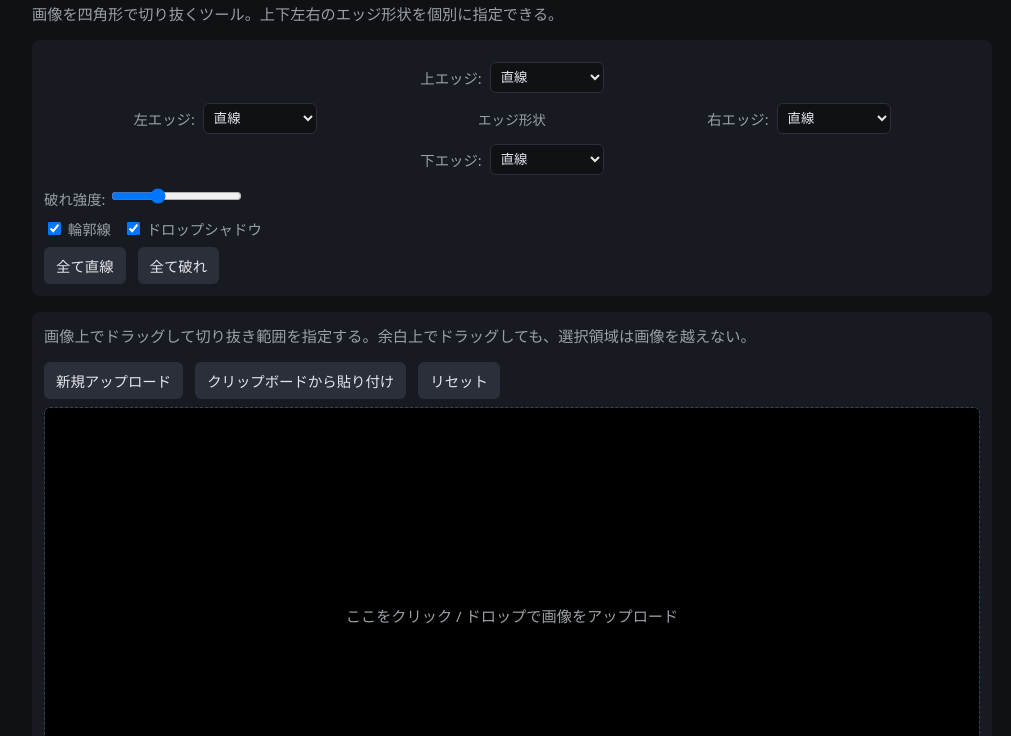
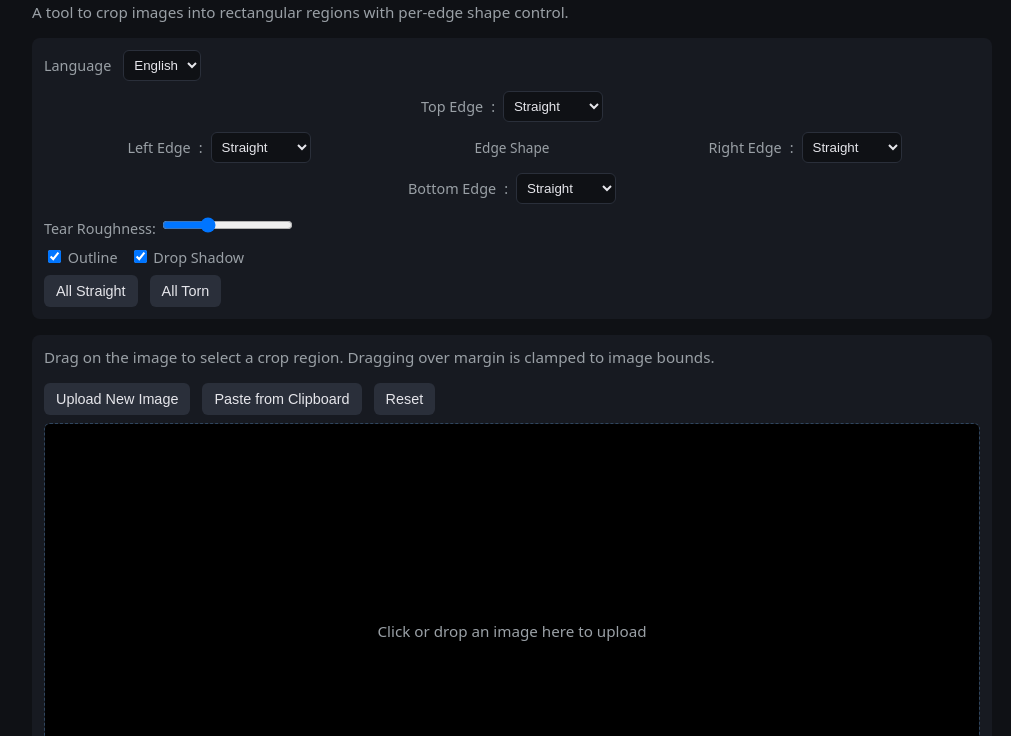
Before and after one commit to moriwaka/papercrop, a plain HTML site: page index.html in a window 1280 px wide. Shown: the part 64-800 px from the top of the page, without its empty margins (128-1139 px from the left). Drawn offline with Linux system fonts and the light colour scheme.

Commit message:
Add Japanese and English UI localization

```diff
--- a/app.js
+++ b/app.js
@@ -7,10 +7,23 @@ const copyBtn = document.getElementById('copyBtn');
 const resetBtn = document.getElementById('resetBtn');
 const newUploadBtn = document.getElementById('newUploadBtn');
 const pasteUploadBtn = document.getElementById('pasteUploadBtn');
+const langSelect = document.getElementById('langSelect');
 const roughnessInput = document.getElementById('roughness');
 const outlineEnabled = document.getElementById('outlineEnabled');
 const shadowEnabled = document.getElementById('shadowEnabled');
 const srcDropZone = document.getElementById('srcDropZone');
+const srcHint = document.getElementById('srcHint');
+const mainDesc = document.getElementById('mainDesc');
+const sourceDesc = document.getElementById('sourceDesc');
+const langLabel = document.getElementById('langLabel');
+const edgeTopLabel = document.getElementById('edgeTopLabel');
+const edgeRightLabel = document.getElementById('edgeRightLabel');
+const edgeBottomLabel = document.getElementById('edgeBottomLabel');
+const edgeLeftLabel = document.getElementById('edgeLeftLabel');
+const edgeCenterLabel = document.getElementById('edgeCenterLabel');
+const roughnessLabel = document.getElementById('roughnessLabel');
+const outlineLabel = document.getElementById('outlineLabel');
+const shadowLabel = document.getElementById('shadowLabel');
 
 const edgeTop = document.getElementById('edgeTop');
 const edgeRight = document.getElementById('edgeRight');
@@ -32,9 +45,127 @@ let dragging = false;
 let startX = 0, startY = 0;
 let rect = null;
 let currentObjectUrl = null;
+let currentLang = 'ja';
 
 const PAD = 32;           // 画像まわりの余白(px)
 let imgOX = 0, imgOY = 0; // 画像の描画オフセット
+const I18N = {
+  ja: {
+    langLabel: '言語',
+    mainDesc: '画像を四角形で切り抜くツール。上下左右のエッジ形状を個別に指定できる。',
+    edgeTopLabel: '上エッジ',
+    edgeRightLabel: '右エッジ',
+    edgeBottomLabel: '下エッジ',
+    edgeLeftLabel: '左エッジ',
+    edgeCenterLabel: 'エッジ形状',
+    roughnessLabel: '破れ強度',
+    outlineLabel: '輪郭線',
+    shadowLabel: 'ドロップシャドウ',
+    allStraightBtn: '全て直線',
+    allTornBtn: '全て破れ',
+    sourceDesc: '画像上でドラッグして切り抜き範囲を指定する。余白上でドラッグしても、選択領域は画像を越えない。',
+    newUploadBtn: '新規アップロード',
+    pasteUploadBtn: 'クリップボードから貼り付け',
+    resetBtn: 'リセット',
+    srcHint: 'ここをクリック / ドロップで画像をアップロード',
+    cropBtn: 'Crop',
+    downloadBtn: 'Download PNG',
+    copyBtn: 'Copy to clipboard',
+    edgeStraight: '直線',
+    edgeTorn: '紙を破った風',
+    alertLoadFail: '画像の読み込みに失敗しました',
+    alertClipboardUnsupported: 'このブラウザではクリップボード読み取りに対応していません',
+    alertClipboardNoImage: 'クリップボードに画像がありません',
+    alertClipboardReadFail: 'クリップボードからの読み取りに失敗しました',
+    alertClipboardCopyFail: 'クリップボードへのコピーに失敗しました'
+  },
+  en: {
+    langLabel: 'Language',
+    mainDesc: 'A tool to crop images into rectangular regions with per-edge shape control.',
+    edgeTopLabel: 'Top Edge',
+    edgeRightLabel: 'Right Edge',
+    edgeBottomLabel: 'Bottom Edge',
+    edgeLeftLabel: 'Left Edge',
+    edgeCenterLabel: 'Edge Shape',
+    roughnessLabel: 'Tear Roughness',
+    outlineLabel: 'Outline',
+    shadowLabel: 'Drop Shadow',
+    allStraightBtn: 'All Straight',
+    allTornBtn: 'All Torn',
+    sourceDesc: 'Drag on the image to select a crop region. Dragging over margin is clamped to image bounds.',
+    newUploadBtn: 'Upload New Image',
+    pasteUploadBtn: 'Paste from Clipboard',
+    resetBtn: 'Reset',
+    srcHint: 'Click or drop an image here to upload',
+    cropBtn: 'Crop',
+    downloadBtn: 'Download PNG',
+    copyBtn: 'Copy to Clipboard',
+    edgeStraight: 'Straight',
+    edgeTorn: 'Torn Paper',
+    alertLoadFail: 'Failed to load image',
+    alertClipboardUnsupported: 'Clipboard read is not supported in this browser',
+    alertClipboardNoImage: 'No image found in clipboard',
+    alertClipboardReadFail: 'Failed to read from clipboard',
+    alertClipboardCopyFail: 'Failed to copy to clipboard'
+  }
+};
+
+function t(key){
+  const pack = I18N[currentLang] || I18N.ja;
+  return pack[key] || key;
+}
+
+function applyLanguage(lang){
+  if (!I18N[lang]) lang = 'ja';
+  currentLang = lang;
+  document.documentElement.lang = lang;
+  langSelect.value = lang;
+  try {
+    localStorage.setItem('papercrop_lang', lang);
+  } catch (e){
+    // ignore storage errors
+  }
+
+  langLabel.textContent = t('langLabel');
+  mainDesc.textContent = t('mainDesc');
+  edgeTopLabel.textContent = t('edgeTopLabel');
+  edgeRightLabel.textContent = t('edgeRightLabel');
+  edgeBottomLabel.textContent = t('edgeBottomLabel');
+  edgeLeftLabel.textContent = t('edgeLeftLabel');
+  edgeCenterLabel.textContent = t('edgeCenterLabel');
+  roughnessLabel.textContent = t('roughnessLabel');
+  outlineLabel.textContent = t('outlineLabel');
+  shadowLabel.textContent = t('shadowLabel');
+  allStraightBtn.textContent = t('allStraightBtn');
+  allTornBtn.textContent = t('allTornBtn');
+  sourceDesc.textContent = t('sourceDesc');
+  newUploadBtn.textContent = t('newUploadBtn');
+  pasteUploadBtn.textContent = t('pasteUploadBtn');
+  resetBtn.textContent = t('resetBtn');
+  srcHint.textContent = t('srcHint');
+  cropBtn.textContent = t('cropBtn');
+  downloadBtn.textContent = t('downloadBtn');
+  copyBtn.textContent = t('copyBtn');
+
+  for (const option of document.querySelectorAll('select option[value="straight"]')){
+    option.textContent = t('edgeStraight');
+  }
+  for (const option of document.querySelectorAll('select option[value="torn"]')){
+    option.textContent = t('edgeTorn');
+  }
+}
+
+function getInitialLanguage(){
+  try {
+    const saved = localStorage.getItem('papercrop_lang');
+    if (saved && I18N[saved]) return saved;
+  } catch (e){
+    // ignore storage errors
+  }
+  const navLang = (navigator.language || '').toLowerCase();
+  if (navLang.startsWith('ja')) return 'ja';
+  return 'en';
+}
 
 function setAllEdges(mode){
   edgeTop.value = mode;
@@ -89,7 +220,7 @@ function loadImageFromBlob(blob){
     }
   };
   nextImg.onerror = () => {
-    alert('画像の読み込みに失敗しました');
+    alert(t('alertLoadFail'));
     updateSourceState();
     if (currentObjectUrl === url){
       URL.revokeObjectURL(url);
@@ -146,7 +277,7 @@ srcDropZone.addEventListener('drop', (e) => {
 
 async function uploadFromClipboard(){
   if (!navigator.clipboard || !navigator.clipboard.read){
-    alert('このブラウザではクリップボード読み取りに対応していません');
+    alert(t('alertClipboardUnsupported'));
     return;
   }
   try{
@@ -159,9 +290,9 @@ async function uploadFromClipboard(){
         return;
       }
     }
-    alert('クリップボードに画像がありません');
+    alert(t('alertClipboardNoImage'));
   } catch (e){
-    alert('クリップボードからの読み取りに失敗しました');
+    alert(t('alertClipboardReadFail'));
   }
 }
 
@@ -381,12 +512,12 @@ copyBtn.addEventListener('click', async () => {
   outCanvas.toBlob(async (blob) => {
     try{
       if (!blob){
-        alert('Clipboard copy failed');
+        alert(t('alertClipboardCopyFail'));
         return;
       }
       await navigator.clipboard.write([new ClipboardItem({ 'image/png': blob })]);
     } catch (e){
-      alert('Clipboard copy failed');
+      alert(t('alertClipboardCopyFail'));
     }
   });
 });
@@ -400,3 +531,7 @@ resetBtn.addEventListener('click', () => {
 srcCanvas.width = 960;
 srcCanvas.height = 420;
 updateSourceState();
+applyLanguage(getInitialLanguage());
+langSelect.addEventListener('change', () => {
+  applyLanguage(langSelect.value);
+});
--- a/index.html
+++ b/index.html
@@ -9,46 +9,53 @@
 <body>
 <main>
   <h1>paper crop</h1>
-  <p class="desc">画像を四角形で切り抜くツール。上下左右のエッジ形状を個別に指定できる。</p>
+  <p class="desc" id="mainDesc">画像を四角形で切り抜くツール。上下左右のエッジ形状を個別に指定できる。</p>
   <input type="file" id="fileInput" accept="image/*" hidden>
 
   <div class="panel">
+    <div class="row lang-row">
+      <label for="langSelect" id="langLabel">言語</label>
+      <select id="langSelect">
+        <option value="ja">日本語</option>
+        <option value="en">English</option>
+      </select>
+    </div>
     <div class="controls-block">
       <div class="edge-cross">
-        <label class="edge-top">上エッジ:
+        <label class="edge-top"><span id="edgeTopLabel">上エッジ</span>:
           <select id="edgeTop">
             <option value="straight">直線</option>
             <option value="torn">紙を破った風</option>
           </select>
         </label>
-        <label class="edge-right">右エッジ:
+        <label class="edge-right"><span id="edgeRightLabel">右エッジ</span>:
           <select id="edgeRight">
             <option value="straight">直線</option>
             <option value="torn">紙を破った風</option>
           </select>
         </label>
-        <label class="edge-bottom">下エッジ:
+        <label class="edge-bottom"><span id="edgeBottomLabel">下エッジ</span>:
           <select id="edgeBottom">
             <option value="straight">直線</option>
             <option value="torn">紙を破った風</option>
           </select>
         </label>
-        <label class="edge-left">左エッジ:
+        <label class="edge-left"><span id="edgeLeftLabel">左エッジ</span>:
           <select id="edgeLeft">
             <option value="straight">直線</option>
             <option value="torn">紙を破った風</option>
           </select>
         </label>
-        <div class="edge-center">エッジ形状</div>
+        <div class="edge-center" id="edgeCenterLabel">エッジ形状</div>
       </div>
 
       <div class="roughness-row">
-        <label>破れ強度: <input type="range" id="roughness" min="2" max="20" step="1" value="8"></label>
+        <label><span id="roughnessLabel">破れ強度</span>: <input type="range" id="roughness" min="2" max="20" step="1" value="8"></label>
       </div>
 
       <div class="row effect-options">
-        <label><input type="checkbox" id="outlineEnabled" checked> 輪郭線</label>
-        <label><input type="checkbox" id="shadowEnabled" checked> ドロップシャドウ</label>
+        <label><input type="checkbox" id="outlineEnabled" checked> <span id="outlineLabel">輪郭線</span></label>
+        <label><input type="checkbox" id="shadowEnabled" checked> <span id="shadowLabel">ドロップシャドウ</span></label>
       </div>
 
       <div class="row edge-buttons">
@@ -59,7 +66,7 @@
   </div>
 
   <div class="panel">
-    <p class="desc">画像上でドラッグして切り抜き範囲を指定する。余白上でドラッグしても、選択領域は画像を越えない。</p>
+    <p class="desc" id="sourceDesc">画像上でドラッグして切り抜き範囲を指定する。余白上でドラッグしても、選択領域は画像を越えない。</p>
     <div class="row upload-actions">
       <button id="newUploadBtn" class="secondary">新規アップロード</button>
       <button id="pasteUploadBtn" class="secondary">クリップボードから貼り付け</button>
--- a/styles.css
+++ b/styles.css
@@ -63,6 +63,7 @@ canvas{ max-width:100%; background:transparent; border-radius:4px; }
 .roughness-row{ margin-top:10px; }
 .effect-options{ margin-top:8px; }
 .edge-buttons{ margin-top:8px; }
+.lang-row{ margin-bottom:8px; }
 .upload-actions{ margin-bottom:8px; }
 .source-dropzone{
   position:relative;
```
